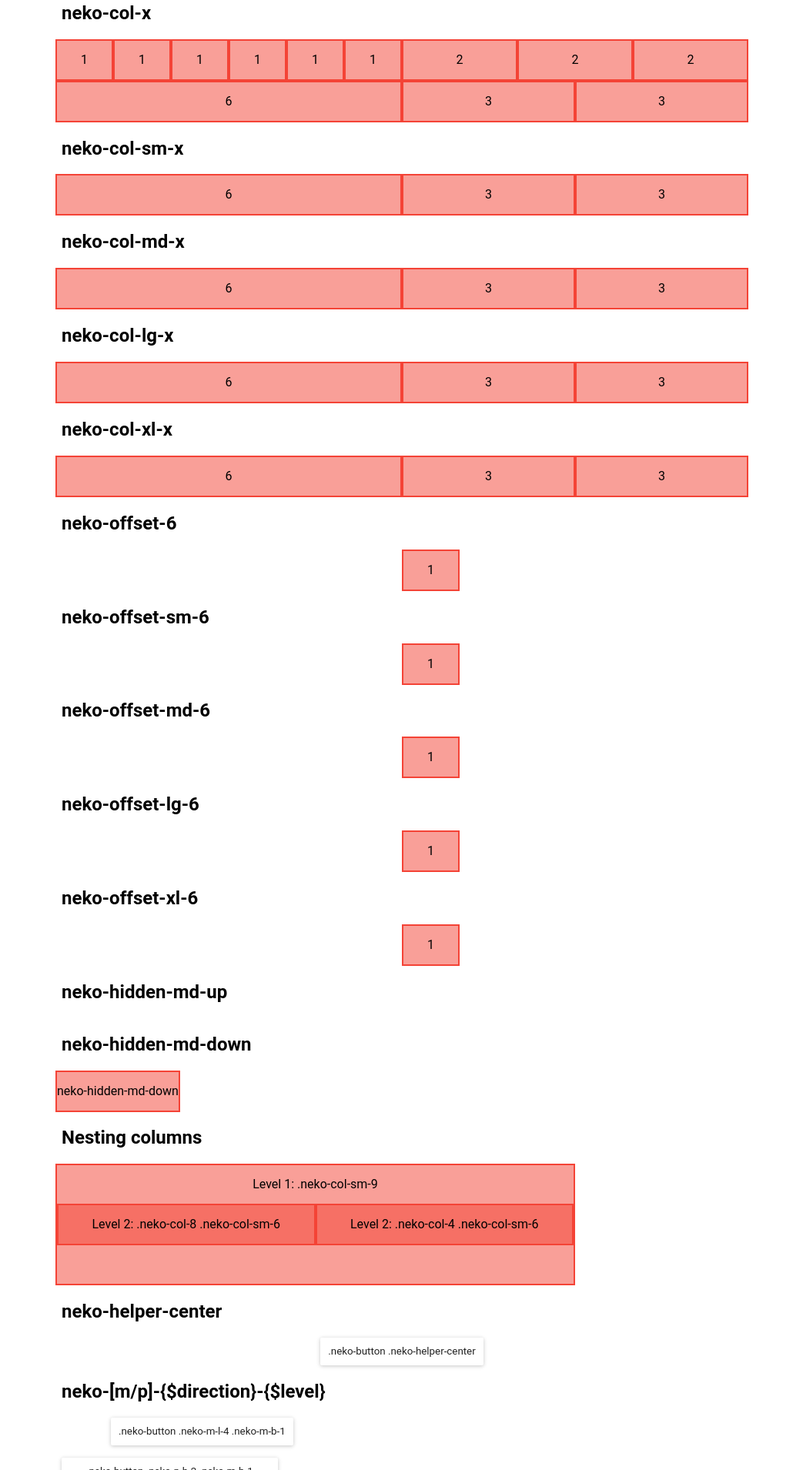
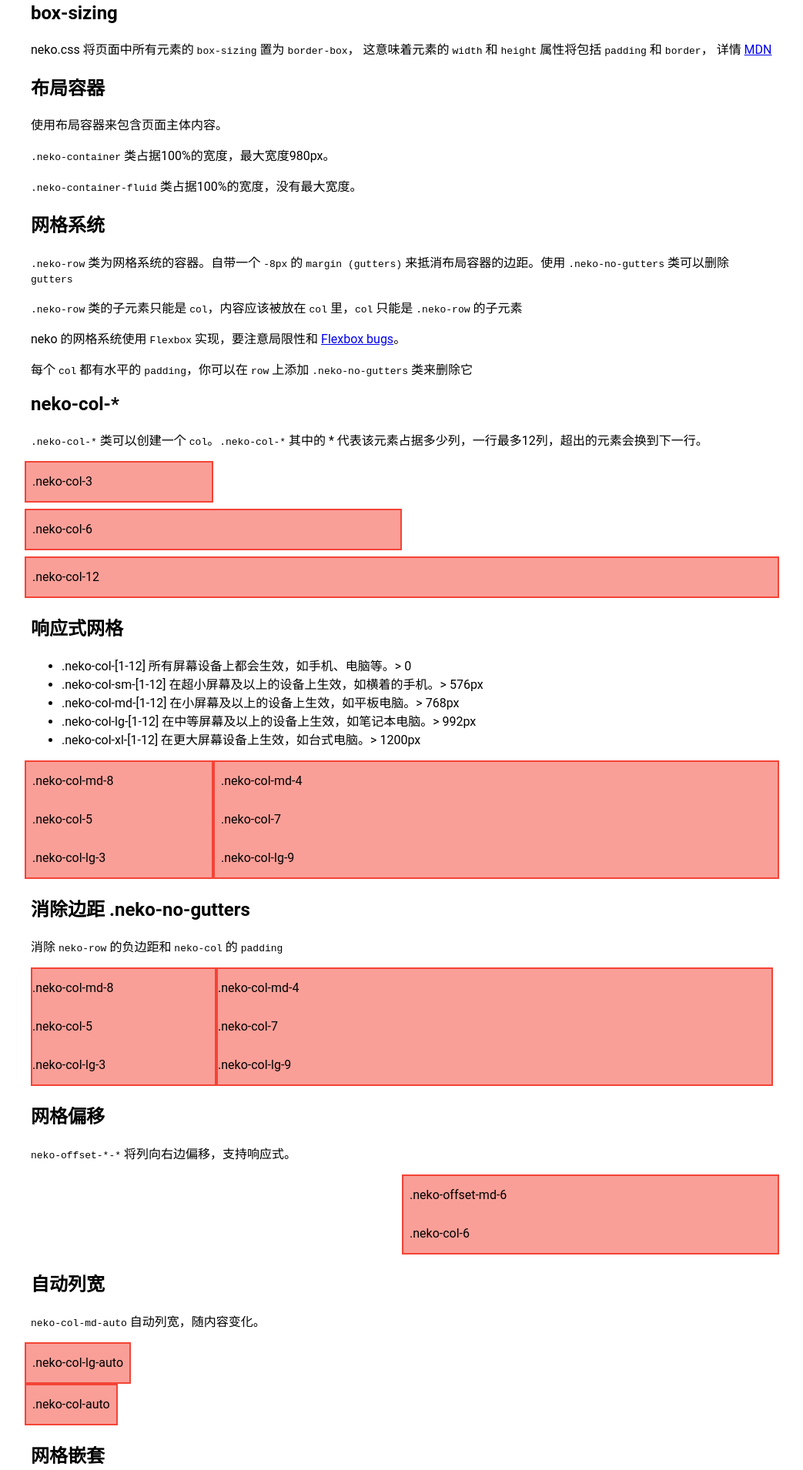
Before and after one commit to neko-dev/neko.css, a website: page index.html in a window 1280 px wide. Shown: the part 121-2031 px from the top of the page at 77% size, without its empty margins (118-1161 px from the left). Drawn offline with Linux system fonts and the light colour scheme.

Commit message:
docs(docs): Write docs for grid system.

```diff
--- a/gulpfile.ts
+++ b/gulpfile.ts
@@ -30,7 +30,7 @@ gulp.task('sass', () => {
     .pipe(gulp.dest('./dist/css'));
 })
 
-gulp.task('cssnano', () => {
+gulp.task('cssnano',['sass'], () => {
   var plugins = [
         cssnano()
     ];
@@ -42,20 +42,20 @@ gulp.task('cssnano', () => {
     .pipe(gulp.dest('./dist/css'));
 })
 
-gulp.task('gzip', () => {
+gulp.task('gzip',['cssnano'], () => {
   return gulp.src('./dist/css/**/*.min.css')
     .pipe(gzip())
     .pipe(gulp.dest('./dist/css'));
 })
 
-gulp.task('build', ['sass','cssnano','gzip'], () => {
+gulp.task('build', ['gzip'], () => {
 
 })
 
 gulp.task('watch', () => {
-  gulp.watch('./scss/**/*.scss', ['sass','cssnano']);
+  gulp.watch('./scss/**/*.scss', ['gzip']);
 })
 
-gulp.task('dev',['build','watch','gzip'],()=>{
+gulp.task('dev',['build','watch'],()=>{
 
 })
--- a/index.html
+++ b/index.html
@@ -12,100 +12,105 @@
       background-color: rgba(244, 67, 54, 0.51);
       border: 2px solid rgb(244, 67, 54);
       line-height: 50px;
-      text-align: center;
     }
   </style>
 </head>
 
 <body>
-  <div class="neko-container">
+  <div class="neko-container neko-no-gutters">
     <h2>neko-button</h2>
     <button class="neko-button">Button</button>
-    <h2>neko-col-x</h2>
+    <h2>box-sizing</h2>
+    <p>neko.css 将页面中所有元素的 <code>box-sizing</code> 置为 <code>border-box</code>， 这意味着元素的 <code>width</code> 和 <code>height</code>      属性将包括 <code>padding</code> 和 <code>border</code>， 详情
+      <a target="_blank" href="https://developer.mozilla.org/zh-CN/docs/Web/CSS/box-sizing">MDN</a></p>
+    <h2>布局容器</h2>
+    <p>使用布局容器来包含页面主体内容。</p>
+    <p><code>.neko-container</code> 类占据100%的宽度，最大宽度980px。</p>
+    <p><code>.neko-container-fluid</code> 类占据100%的宽度，没有最大宽度。</p>
+    <h2>网格系统</h2>
+    <p><code>.neko-row</code> 类为网格系统的容器。自带一个 <code>-8px</code> 的 <code>margin (gutters)</code> 来抵消布局容器的边距。使用 <code>.neko-no-gutters</code>      类可以删除 <code>gutters</code></p>
+    <p><code>.neko-row</code> 类的子元素只能是 <code>col</code>，内容应该被放在 <code>col</code> 里，<code>col</code> 只能是 <code>.neko-row</code>      的子元素</p>
+    <p>neko 的网格系统使用 <code>Flexbox</code> 实现，要注意局限性和 <a target="_blank" href="https://github.com/philipwalton/flexbugs">Flexbox bugs</a>。</p>
+    <p>每个 <code>col</code> 都有水平的 <code>padding</code>，你可以在 <code>row</code> 上添加 <code>.neko-no-gutters</code> 类来删除它</p>
+
+    <h2>neko-col-*</h2>
+    <p><code>.neko-col-*</code> 类可以创建一个 <code>col</code>。<code>.neko-col-*</code> 其中的 * 代表该元素占据多少列，一行最多12列，超出的元素会换到下一行。</p>
+    <div class="neko-row grid-example-row neko-m-b-1">
+      <div class="neko-col-3">.neko-col-3</div>
+    </div>
+    <div class="neko-row grid-example-row neko-m-b-1">
+      <div class="neko-col-6">.neko-col-6</div>
+    </div>
+    <div class="neko-row grid-example-row neko-m-b-1">
+      <div class="neko-col-12">.neko-col-12</div>
+    </div>
+    <h2>响应式网格</h2>
+    <ul>
+      <li>.neko-col-[1-12] 所有屏幕设备上都会生效，如手机、电脑等。> 0</li>
+      <li>.neko-col-sm-[1-12] 在超小屏幕及以上的设备上生效，如横着的手机。> 576px</li>
+      <li>.neko-col-md-[1-12] 在小屏幕及以上的设备上生效，如平板电脑。> 768px</li>
+      <li>.neko-col-lg-[1-12] 在中等屏幕及以上的设备上生效，如笔记本电脑。> 992px</li>
+      <li>.neko-col-xl-[1-12] 在更大屏幕设备上生效，如台式电脑。> 1200px</li>
+    </ul>
     <div class="neko-row grid-example-row">
-      <div class="neko-col-1">1</div>
-      <div class="neko-col-1">1</div>
-      <div class="neko-col-1">1</div>
-      <div class="neko-col-1">1</div>
-      <div class="neko-col-1">1</div>
-      <div class="neko-col-1">1</div>
-      <div class="neko-col-2">2</div>
-      <div class="neko-col-2">2</div>
-      <div class="neko-col-2">2</div>
-      <div class="neko-col-6">6</div>
-      <div class="neko-col-3">3</div>
-      <div class="neko-col-3">3</div>
+      <div class="neko-col-md-8 neko-col-5 neko-col-lg-3">.neko-col-md-8<br>.neko-col-5<br>.neko-col-lg-3</div>
+      <div class="neko-col-md-4 neko-col-7 neko-col-lg-9">.neko-col-md-4<br>.neko-col-7<br>.neko-col-lg-9</div>
     </div>
-    <h2>neko-col-sm-x</h2>
+    <h2>消除边距 .neko-no-gutters</h2>
+    <p>消除 <code>neko-row</code> 的负边距和 <code>neko-col</code> 的 <code>padding</code></p>
+    <div class="neko-row grid-example-row neko-no-gutters">
+      <div class="neko-col-md-8 neko-col-5 neko-col-lg-3">.neko-col-md-8<br>.neko-col-5<br>.neko-col-lg-3</div>
+      <div class="neko-col-md-4 neko-col-7 neko-col-lg-9">.neko-col-md-4<br>.neko-col-7<br>.neko-col-lg-9</div>
+    </div>
+    <h2>网格偏移</h2>
+    <p><code>neko-offset-*-*</code> 将列向右边偏移，支持响应式。</p>
     <div class="neko-row grid-example-row">
-      <div class="neko-col-sm-6">6</div>
-      <div class="neko-col-sm-3">3</div>
-      <div class="neko-col-sm-3">3</div>
+      <div class="neko-offset-md-6 neko-col-6">.neko-offset-md-6<br>.neko-col-6</div>
     </div>
-    <h2>neko-col-md-x</h2>
+    <h2>自动列宽</h2>
+    <p><code>neko-col-md-auto</code> 自动列宽，随内容变化。</p>
     <div class="neko-row grid-example-row">
-      <div class="neko-col-md-6">6</div>
-      <div class="neko-col-md-3">3</div>
-      <div class="neko-col-md-3">3</div>
+      <div class="neko-col-lg-auto">.neko-col-lg-auto</div>
     </div>
-    <h2>neko-col-lg-x</h2>
     <div class="neko-row grid-example-row">
-      <div class="neko-col-lg-6">6</div>
-      <div class="neko-col-lg-3">3</div>
-      <div class="neko-col-lg-3">3</div>
+      <div class="neko-col-auto">.neko-col-auto</div>
     </div>
-    <h2>neko-col-xl-x</h2>
+    <h2>网格嵌套</h2>
     <div class="neko-row grid-example-row">
-      <div class="neko-col-xl-6">6</div>
-      <div class="neko-col-xl-3">3</div>
-      <div class="neko-col-xl-3">3</div>
-    </div>
-    <h2>neko-offset-6</h2>
-    <div class="neko-row grid-example-row">
-      <div class="neko-offset-6 neko-col-1">1</div>
-    </div>
-    <h2>neko-offset-sm-6</h2>
-    <div class="neko-row grid-example-row">
-      <div class="neko-offset-sm-6 neko-col-1">1</div>
-    </div>
-    <h2>neko-offset-md-6</h2>
-    <div class="neko-row grid-example-row">
-      <div class="neko-offset-md-6 neko-col-1">1</div>
-    </div>
-    <h2>neko-offset-lg-6</h2>
-    <div class="neko-row grid-example-row">
-      <div class="neko-offset-lg-6 neko-col-1">1</div>
-    </div>
-    <h2>neko-offset-xl-6</h2>
-    <div class="neko-row grid-example-row">
-      <div class="neko-offset-xl-6 neko-col-1">1</div>
-    </div>
-    <h2>neko-hidden-md-up</h2>
-    <div class="neko-row grid-example-row">
-      <div class="neko-hidden-md-up">neko-hidden-md-up</div>
-    </div>
-    <h2>neko-hidden-md-down</h2>
-    <div class="neko-row grid-example-row">
-      <div class="neko-hidden-md-down">neko-hidden-md-down</div>
-    </div>
-    <h2>Nesting columns</h2>
-    <div class="neko-row grid-example-row">
-      <div class="neko-col-sm-9">
-        Level 1: .neko-col-sm-9
+      <div class="neko-col-9">
+        .neko-col-9
         <div class="neko-row grid-example-row">
-          <div class="neko-col-8 neko-col-sm-6">
-            Level 2: .neko-col-8 .neko-col-sm-6
-          </div>
-          <div class="neko-col-4 neko-col-sm-6">
-            Level 2: .neko-col-4 .neko-col-sm-6
-          </div>
+          <div class="neko-col-6">.neko-col-6</div>
+          <div class="neko-col-6">.neko-col-6</div>
         </div>
         <br>
       </div>
     </div>
-    <h2>neko-helper-center</h2>
+    <h2>隐藏元素 neko-hidden</h2>
+    <pre>.neko-hidden {
+  display: none;
+}</pre>
+    <h2>响应式隐藏 neko-hidden-*-[up/down]</h2>
+    <ul>
+      <li>.neko-hidden-*-up：在指定宽度及以上的设备上隐藏。</li>
+      <li>.neko-hidden-*-down：在指定宽度及以下的设备上隐藏。</li>
+    </ul>
+    <div class="neko-row grid-example-row">
+      <div class="neko-col-auto neko-hidden-md-up">neko-hidden-md-up</div>
+    </div>
+    <div class="neko-row grid-example-row">
+      <div class="neko-col-auto neko-hidden-md-down">neko-hidden-md-down</div>
+    </div>
+    <h2>水平居中</h2>
     <button class="neko-helper-center neko-button">.neko-button .neko-helper-center</button>
-    <h2>neko-[m/p]-{$direction}-{$level}</h2>
+    <h2>边距工具</h2>
+    <p><code>.neko-[m/p]-{$direction}-{$level}</code></p>
+    <ul>
+      <li>m: margin</li>
+      <li>p: padding</li>
+      <li>$direction: l(eft), r(ight), t(op), b(ottom), h(orizontal), v(ertical)</li>
+      <li>$level: 1-5 之间的等级。每个等级之间相差 8px</li>
+    </ul>
     <button class="neko-m-l-4 neko-button neko-m-b-1">.neko-button .neko-m-l-4 .neko-m-b-1</button><br>
     <button class="neko-p-h-2 neko-button neko-m-b-1">.neko-button .neko-p-h-2 .neko-m-b-1</button>
   </div>
--- a/scss/_grid.scss
+++ b/scss/_grid.scss
@@ -11,24 +11,6 @@
     @extend .#{$name-prefix}helper-center;
     @include gutter();
     position: relative;
-}
-
-.#{$name-prefix}no-gutters {
-  margin-right: 0;
-  margin-left: 0;
-
-  &.#{$name-prefix}container {
-    margin-right: auto;
-    margin-left: auto;
-    padding-right: 0;
-    padding-left: 0;
-  }
-
-  > .col,
-  > [class*="col-"] {
-    padding-right: 0;
-    padding-left: 0;
-  }
 }
 
 .#{$name-prefix}row {
@@ -48,6 +30,18 @@
       padding-left: 0;
     }
 }
+
+.#{$name-prefix}no-gutters {
+  margin-right: 0;
+  margin-left: 0;
+
+  > .col,
+  > [class*="col-"] {
+    padding-right: 0;
+    padding-left: 0;
+  }
+}
+
 
 %#{$name-prefix}grid-column {
     position: relative;
--- a/scss/_helper.scss
+++ b/scss/_helper.scss
@@ -2,6 +2,10 @@
   display: block;
   margin-left: auto;
   margin-right: auto;
+}
+
+.#{$name-prefix}hidden {
+  display: none;
 }
 
 @each $type-abbr in (m, p) {
--- a/scss/_variables.scss
+++ b/scss/_variables.scss
@@ -38,7 +38,7 @@ $Button-base-min-width: 88px;
 $Button-base-padding-horizontal: 10px;
 
 // container
-$container-width: 900px;
+$container-width: 980px;
 
 // grid
 
@@ -55,4 +55,4 @@ $grid-gutter-widths: (
 // margin and padding helper
 
 $margin-helper-level: 5;
-$margin-helper-level-length: 16px;
+$margin-helper-level-length: 8px;
```
Also changed, not shown: dist/css/neko.css, dist/css/neko.min.css, 1 other file.
